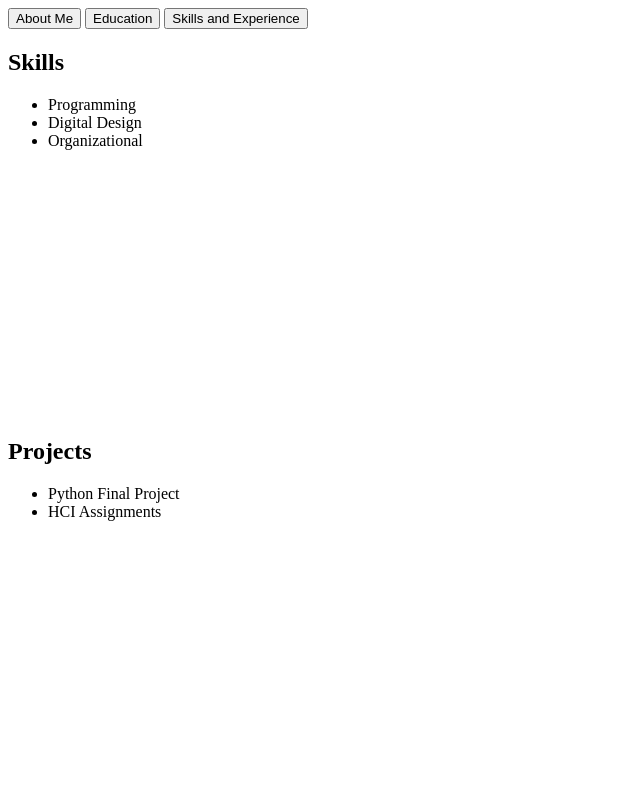
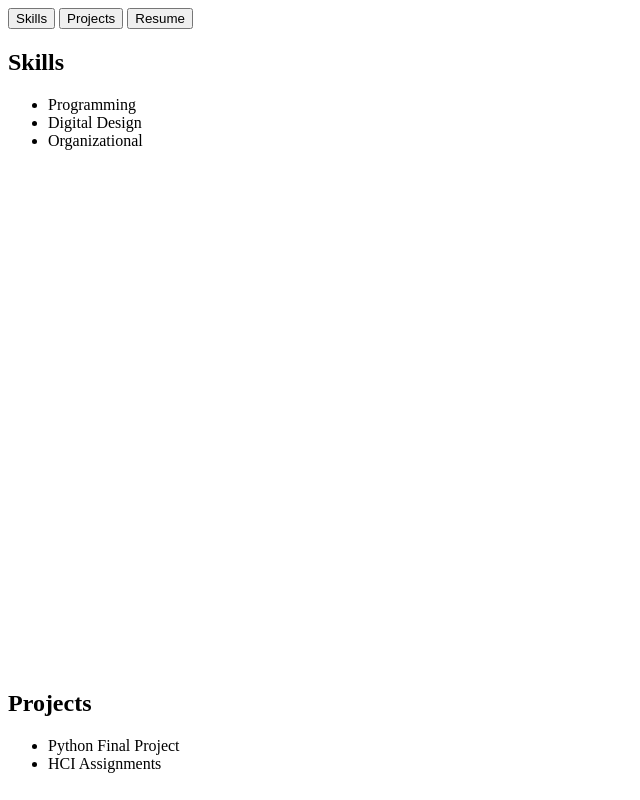
Before and after one commit to almirarana31/hciquizchallenge1, a plain HTML site: page index.html in a window 1280 px wide. Shown: the top 800 px of the page, without its empty margins (0-640 px from the left). Drawn offline with nearby package versions, Linux system fonts and the light colour scheme.

Commit message:
Update index.html

```diff
--- a/index.html
+++ b/index.html
@@ -8,9 +8,9 @@
   <body>
   <header>
     <div>
-      <button data-target="skills" >About Me</button>
-      <button data-target="projects">Education</button>
-      <button data-target="resume">Skills and Experience</button>
+      <button data-target="skills" >Skills</button>
+      <button data-target="projects">Projects</button>
+      <button data-target="resume">Resume</button>
     </div>
   </header>
   <section id="skills">
@@ -23,7 +23,7 @@
     </ul>
   </div>
 </section>
-<br><br><br><br><br><br><br><br><br><br><br><br><br><br>
+<br><br><br><br><br><br><br><br><br><br><br><br><br><br><br><br><br><br><br><br><br><br><br><br><br><br><br><br>
 <section id="projects">
   <div>
     <h1>Projects</h1>
@@ -33,7 +33,7 @@
     </ul>
   </div>
 </section>
-<br><br><br><br><br><br><br><br><br><br><br><br><br><br>
+<br><br><br><br><br><br><br><br><br><br><br><br><br><br><br><br><br><br><br><br><br><br><br><br><br><br><br><br>
 <section id="resume">
   <div>
     <h1>Resume</h1>
```
